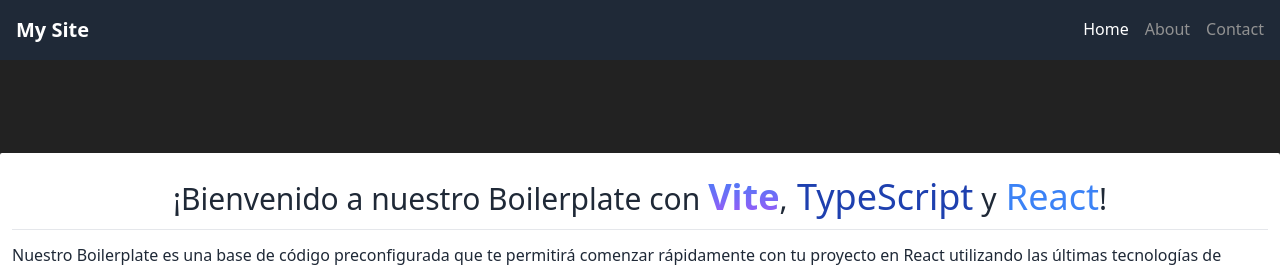
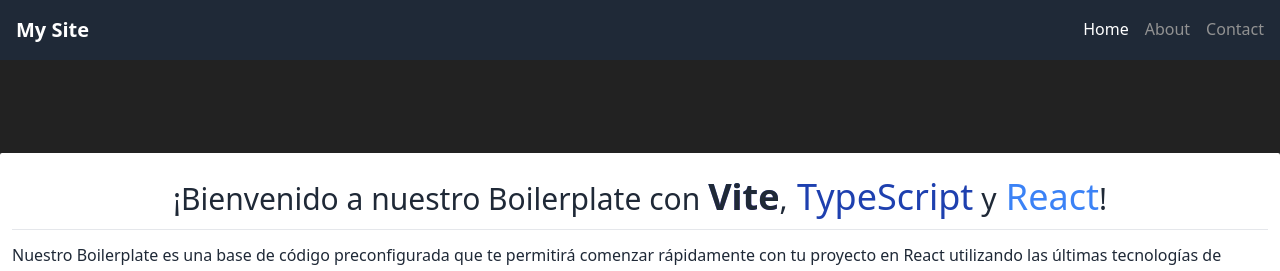
Before and after one commit to pierslabs/boilerplate-react, a React (Vite) app: page /app/home in a window 1280 px wide. Shown: the top 271 px of the page. Built offline with nearby package versions, Linux system fonts and the light colour scheme; no server answers.

Commit message:
remove style from Wellcome component

```diff
--- a/src/components/wellcome/Wellcome.tsx
+++ b/src/components/wellcome/Wellcome.tsx
@@ -3,7 +3,7 @@
     <div className='bg-white p-3 rounded-sm text-gray-800'>
       <h1 className='text-3xl text-center m-3'>
         ¡Bienvenido a nuestro Boilerplate con
-        <span className='text-4xl font-bold bg-clip-text text-transparent bg-gradient-to-b from-blue-500 to-purple-500 ml-2 '>
+        <span className='text-4xl font-bold bg-clip-text bg-gradient-to-b from-blue-500 to-purple-500 ml-2 '>
           Vite
         </span>
         ,<span className='text-blue-800 text-4xl'> TypeScript</span> y
```
